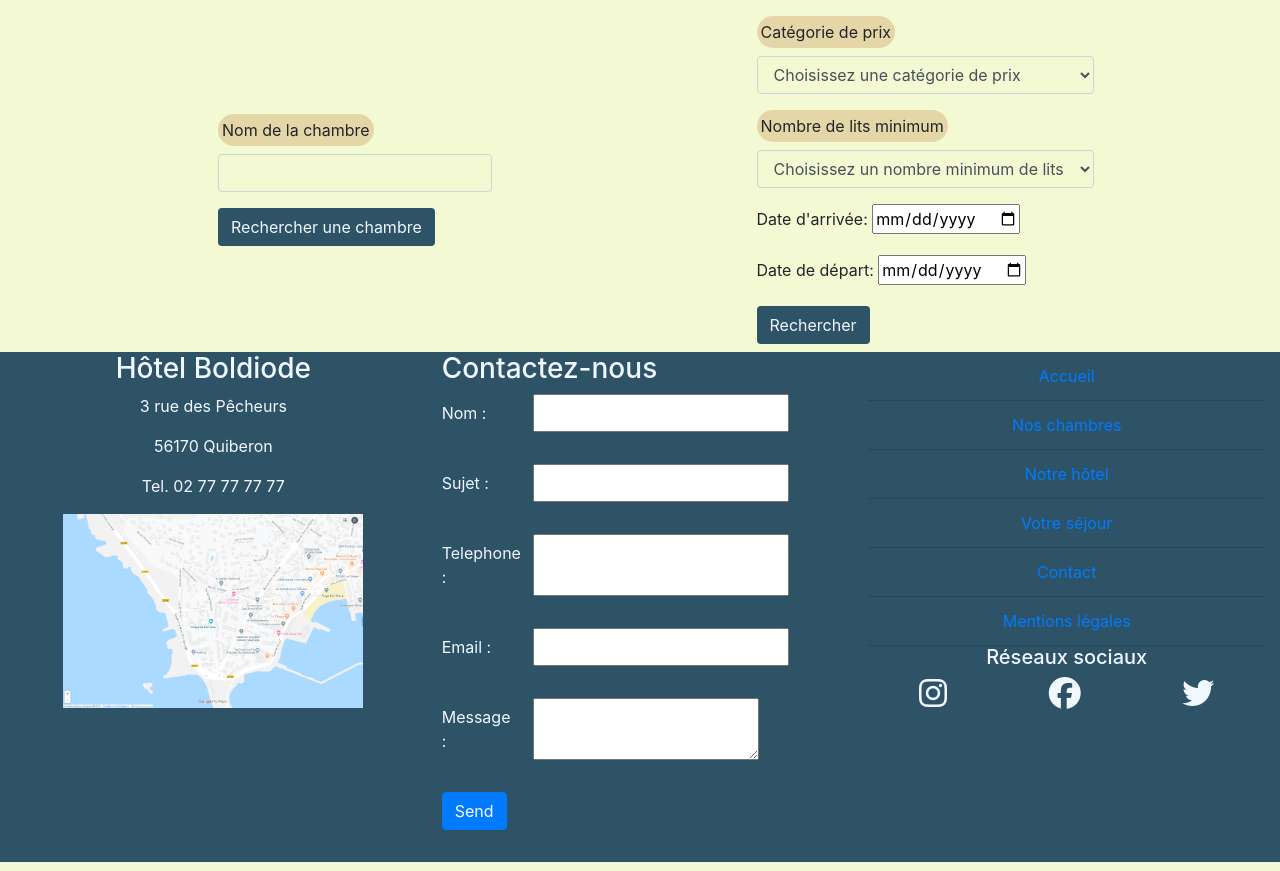
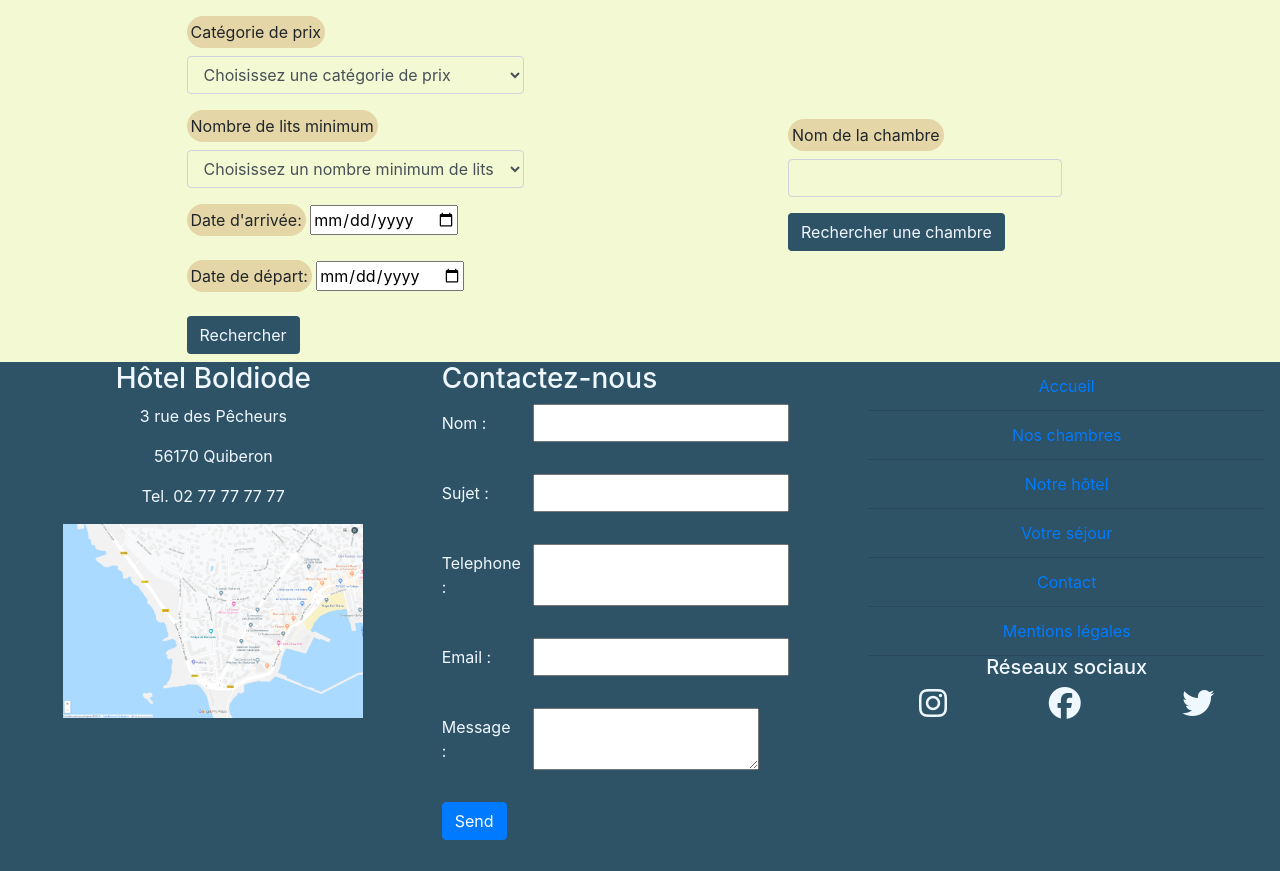
Before and after one commit to apsuma/nantes-0919-php-boldiode, a PHP site: template src/View/Room/show.html.twig in a window 1280 px wide. Shown: the part 56-927 px from the top of the page. Run offline with PHP 8.4, Linux system fonts and the light colour scheme; the template is opened without the code that fills it, so the values that code supplies are empty; some libraries are stand-ins or nearby versions.

Commit message:
fond label dates arrivée/départ et inversement ordre formulaire

```diff
--- a/src/View/Room/_form-search.html.twig
+++ b/src/View/Room/_form-search.html.twig
@@ -1,14 +1,4 @@
 <div class="row mb-2">
-
-    <div class="col d-flex justify-content-center align-items-center">
-        <form method="post" action="/room/search">
-            <div class="form-group">
-                <label for="roomName" class="darksand p-1 rounded-pill" >Nom de la chambre</label>
-                <input class="form-control sand" id="roomName" type="text" name="roomName" >
-            </div>
-            <button type="submit" class="btn darkblue-bg">Rechercher une chambre</button>
-        </form>
-    </div>
 
     <div class="col d-flex justify-content-center">
         <form method="post" action="/room/search">
@@ -34,13 +24,13 @@
             </div>
 
             <div class="form-group">
-                <label for="start">Date d'arrivée:</label>
+                <label for="start" class="darksand p-1 rounded-pill">Date d'arrivée:</label>
                 <input type="date" id="start" name="tripStart"
                        value="{{ today }}"
                        min="{{ today }}" max="{{ maxDate }}">
             </div>
-            <div class="form-group">
-                <label for="start">Date de départ:</label>
+            <div class="form-group" >
+                <label for="start" class="darksand p-1 rounded-pill">Date de départ:</label>
                 <input type="date" id="end" name="tripEnd"
                        value="{{ tomorrow }}"
                        min="{{ tomorrow}}" max="{{ maxDate }}">
@@ -50,4 +40,14 @@
         </form>
     </div>
 
+    <div class="col d-flex justify-content-center align-items-center">
+        <form method="post" action="/room/search">
+            <div class="form-group">
+                <label for="roomName" class="darksand p-1 rounded-pill" >Nom de la chambre</label>
+                <input class="form-control sand" id="roomName" type="text" name="roomName" >
+            </div>
+            <button type="submit" class="btn darkblue-bg">Rechercher une chambre</button>
+        </form>
+    </div>
+
 </div>
```
